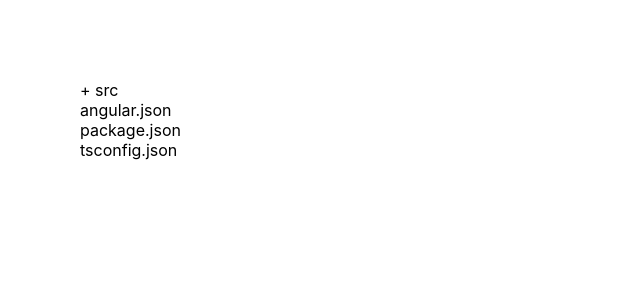
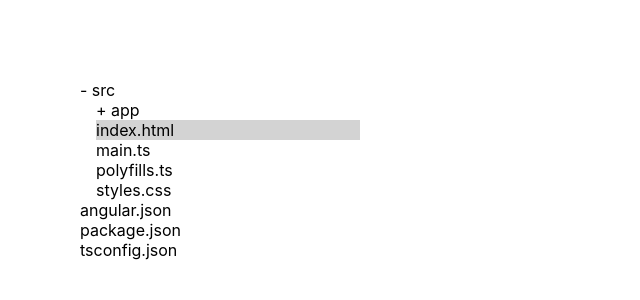
Before and after one commit to coopercc/file-explorer, a React (Create React App) app: page / in a window 1280 px wide. Shown: the top 300 px of the page, without its empty margins (0-640 px from the left). Built offline with nearby package versions, Linux system fonts and the light colour scheme.

Commit message:
Some things working, but running into some issues

```diff
--- a/src/App.tsx
+++ b/src/App.tsx
@@ -4,7 +4,7 @@ import { FileExplorer } from './components/FileExplorer';
 import { appFiles } from './helpers/appFiles';
 
 function App() {
-  const [selected, setSelected] = useState('');
+  const [selected, setSelected] = useState('src/index.html');
 
   return (
     <div className="App">
--- a/src/components/FileExplorer.tsx
+++ b/src/components/FileExplorer.tsx
@@ -1,4 +1,4 @@
-import React, { useMemo } from 'react';
+import React, { useMemo, useState } from 'react';
 import { flatten, generateTreeStructure } from '../helpers/modelData';
 import './FileExplorer.css';
 import { FileObject, Files } from '../helpers/appFiles';
@@ -14,10 +14,27 @@ interface Props {
 // Top level component for file tree
 export const FileExplorer = ({ files, selected, onSelect }: Props) => {
   const fileTree = useMemo(() => generateTreeStructure(files), [files]);
+  // used to create the array of selectable files, only has the files/directories
+  // actively being shown.
+  const [selectableFileTree, setSelectableFileTree] = useState(fileTree);
   const selectableFiles = useMemo(
-    () => flatten(fileTree).filter((file) => file.type === 'file'),
-    [fileTree]
+    () => flatten(selectableFileTree),
+    [selectableFileTree]
   );
+
+  const updateSelectableFileTree = (
+    directory: FileObject['fullPath'],
+    isClosed: boolean
+  ) => {
+    // filter out files under directory if shouldClose
+    const newSelectableFileTree = generateTreeStructure(
+      files,
+      directory,
+      isClosed
+    );
+    console.log('NEW TREE', newSelectableFileTree);
+    setSelectableFileTree(newSelectableFileTree);
+  };
 
   const handleKeyPress = (direction: 1 | -1) => {
     //check we have a selected value
@@ -40,7 +57,12 @@ export const FileExplorer = ({ files, selected, onSelect }: Props) => {
 
   return (
     <div className="file-explorer">
-      <FileTree fileTree={fileTree} selected={selected} onSelect={onSelect} />
+      <FileTree
+        fileTree={fileTree}
+        selected={selected}
+        onSelect={onSelect}
+        updateSelectableFileTree={updateSelectableFileTree}
+      />
     </div>
   );
 };
--- a/src/components/FileTree.tsx
+++ b/src/components/FileTree.tsx
@@ -3,14 +3,21 @@ import { ModifiedTreeShape } from '../helpers/modelData';
 import { Folder } from './Folder';
 import { File } from './File';
 import { FileObject } from '../helpers/appFiles';
+import { UpdateSelectableFiles } from './types';
 
 interface Props {
   fileTree: ModifiedTreeShape;
   selected: string;
   onSelect: (selected: FileObject['fullPath']) => void;
+  updateSelectableFileTree: UpdateSelectableFiles;
 }
 
-export const FileTree = ({ fileTree, selected, onSelect }: Props) => {
+export const FileTree = ({
+  fileTree,
+  selected,
+  onSelect,
+  updateSelectableFileTree,
+}: Props) => {
   return (
     <>
       {fileTree.map((item) => {
@@ -24,12 +31,18 @@ export const FileTree = ({ fileTree, selected, onSelect }: Props) => {
           );
         } else {
           return (
-            <Folder directory={item} selected={selected}>
+            <Folder
+              updateSelectableFileTree={updateSelectableFileTree}
+              directory={item}
+              selected={selected}
+              onSelect={onSelect}
+            >
               {item.children ? (
                 <FileTree
                   fileTree={item.children}
                   selected={selected}
                   onSelect={onSelect}
+                  updateSelectableFileTree={updateSelectableFileTree}
                 />
               ) : null}
             </Folder>
--- a/src/components/Folder.tsx
+++ b/src/components/Folder.tsx
@@ -1,30 +1,45 @@
 import React, { useEffect, useState } from 'react';
 import { FileObject } from '../helpers/appFiles';
 import { File } from './File';
+import { UpdateSelectableFiles } from './types';
 
 interface Props {
   directory: FileObject;
   selected: FileObject['fullPath'];
+  onSelect: (file: FileObject['fullPath']) => void;
+  updateSelectableFileTree: UpdateSelectableFiles;
   children: React.ReactNode;
 }
 
-export const Folder = ({ directory, selected, children }: Props) => {
+export const Folder = ({
+  directory,
+  selected,
+  onSelect,
+  children,
+  updateSelectableFileTree,
+}: Props) => {
   const childSelected = selected.startsWith(directory.fullPath);
   const [showChildren, setShowChildren] = useState(childSelected);
 
   useEffect(() => {
-    if (!showChildren && childSelected) {
-      setShowChildren(true);
+    updateSelectableFileTree(directory.fullPath, !childSelected);
+  }, []);
+
+  const selectFile = () => {
+    const newShowChildren = !showChildren;
+    // updateSelectableFileTree(directory.fullPath, !newShowChildren);
+    setShowChildren(!showChildren);
+    if (!newShowChildren && childSelected) {
+      onSelect(directory.fullPath);
     }
-  }, [childSelected, showChildren]);
+  };
 
   return (
     <div key={directory.name}>
       <File
         isSelected={selected === directory.fullPath}
         name={`${showChildren ? '-' : '+'} ${directory.name}`}
-        // Don't allow collapsing of directory if child is selected
-        select={() => !childSelected && setShowChildren(!showChildren)}
+        select={selectFile}
       />
       {showChildren && <div className="folder-contents">{children}</div>}
     </div>
--- /dev/null
+++ b/src/components/types.ts
@@ -0,0 +1,6 @@
+import { FileObject } from '../helpers/appFiles';
+
+export type UpdateSelectableFiles = (
+  directory: FileObject['fullPath'],
+  isClosed: boolean
+) => void;
--- a/src/helpers/modelData.ts
+++ b/src/helpers/modelData.ts
@@ -31,7 +31,11 @@ const addChildToExistingNode = (
   subParent.children.sort((a, b) => (a.fullPath < b.fullPath ? -1 : 1));
 };
 
-export const generateTreeStructure = (files: Files): ModifiedTreeShape => {
+export const generateTreeStructure = (
+  files: Files,
+  directory?: FileObject['fullPath'],
+  shouldClose?: boolean
+): ModifiedTreeShape => {
   const tree: ModifiedTreeShape = [];
   // so we can store where a top level directory is in the tree array
   const addedKeys: { [key: string]: number } = {};
@@ -44,6 +48,15 @@ export const generateTreeStructure = (files: Files): ModifiedTreeShape => {
       tree.push({ ...fileData });
       addedKeys[fileData.name] = tree.length - 1;
     } else {
+      if (
+        directory &&
+        shouldClose &&
+        directory !== fileData.fullPath &&
+        fileData.fullPath.startsWith(directory)
+      ) {
+        // Don't add sub files of a closed directory
+        continue;
+      }
       let currentDir = path[0];
       let topLevelParent = tree[addedKeys[currentDir]];
       addChildToExistingNode(fileData, topLevelParent, path);
```
